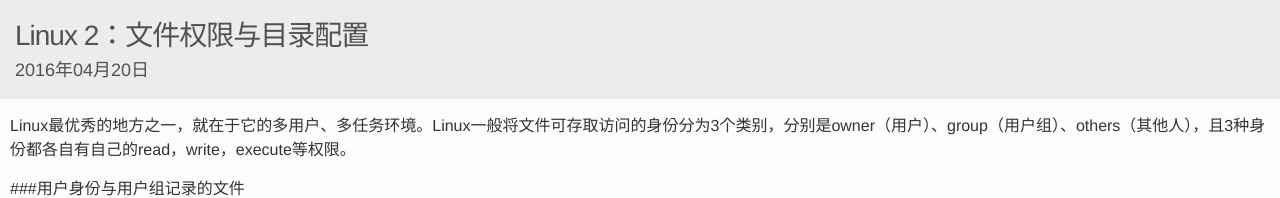
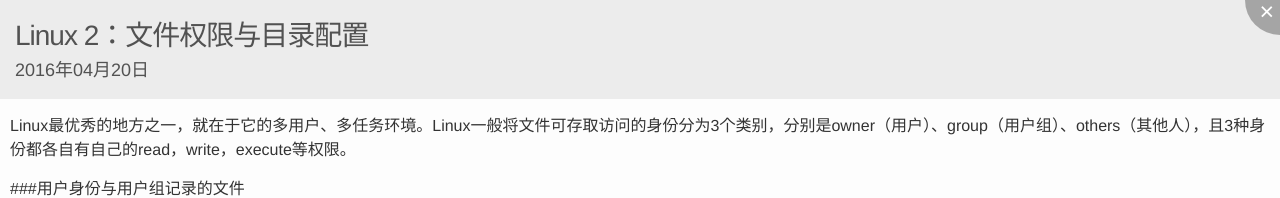
Before and after one commit to sinsy/sinsy.github.io, a Jekyll site: the page built from _posts/frontend/2016-04-20-haha.md, in a window 1280 px wide. Shown: the top 198 px of the page. Built offline with Jekyll 4.4.1, drawn with Linux system fonts in a browser that asks for light colours; comment, search, counter and statistics services are not loaded.

Commit message:
文章iframe去掉，利用history.go(-1),web端效果降低

```diff
--- a/_layouts/post.html
+++ b/_layouts/post.html
@@ -1,7 +1,7 @@
 {% include head.html %}
 
 <article class="post">
-
+<div class="post-close" id="post-close">&times;</div>
   <header class="post-header">
     <h1 class="post-title" itemprop="name headline">{{ page.title }}</h1>
     <p class="post-meta"><time datetime="{{ page.date | date_to_xmlschema }}" itemprop="datePublished">{{ page.date | date:"%Y年%m月%d日" }}</time>{% if page.author %} • <span itemprop="author" itemscope itemtype="http://schema.org/Person"><span itemprop="name">{{ page.author }}</span></span>{% endif %}</p>
--- a/_sass/_layout.scss
+++ b/_sass/_layout.scss
@@ -35,6 +35,21 @@
  * Posts
  */
 .post{overflow: hidden;}
+.post-close{
+    cursor: pointer;
+    position: fixed;
+    right: 0;
+    background: rgba(0,0,0,.3);
+    width: 35px;
+    height: 35px;
+    font-size: 25px;
+    color: #fff;
+    line-height: 23px;
+    text-align: right;
+    padding-right: 6px;
+    z-index: 12;
+    border-radius: 0 0 0 100%/ 0 0 0 100%;
+}
 .post-header {
     margin-bottom: $spacing-unit/2;
     background: #ECECEC;
--- a/pages/blog.html
+++ b/pages/blog.html
@@ -4,7 +4,7 @@
 permalink: /blog/
 ---
 {% for post in site.posts %}
-  <a class="article-link" data-tags="{{ post.categories | join: ' ' }}" data-href="{{ post.url }}">
+  <a class="article-link" data-tags="{{ post.categories | join: ' ' }}" data-href="{{ post.url }}" href="{{ post.url }}">
     <span class="al-title">{{ post.title }}</span>
     <span class="al-tag">{{ post.categories | join: ' '}}</span>
     <span class="al-date">{{ post.date | date: "%F" }} </span>
```
Also changed, not shown: other parts of _layouts/post.html (+4 -0 lines), _layouts/default.html (+6 -5 lines).
